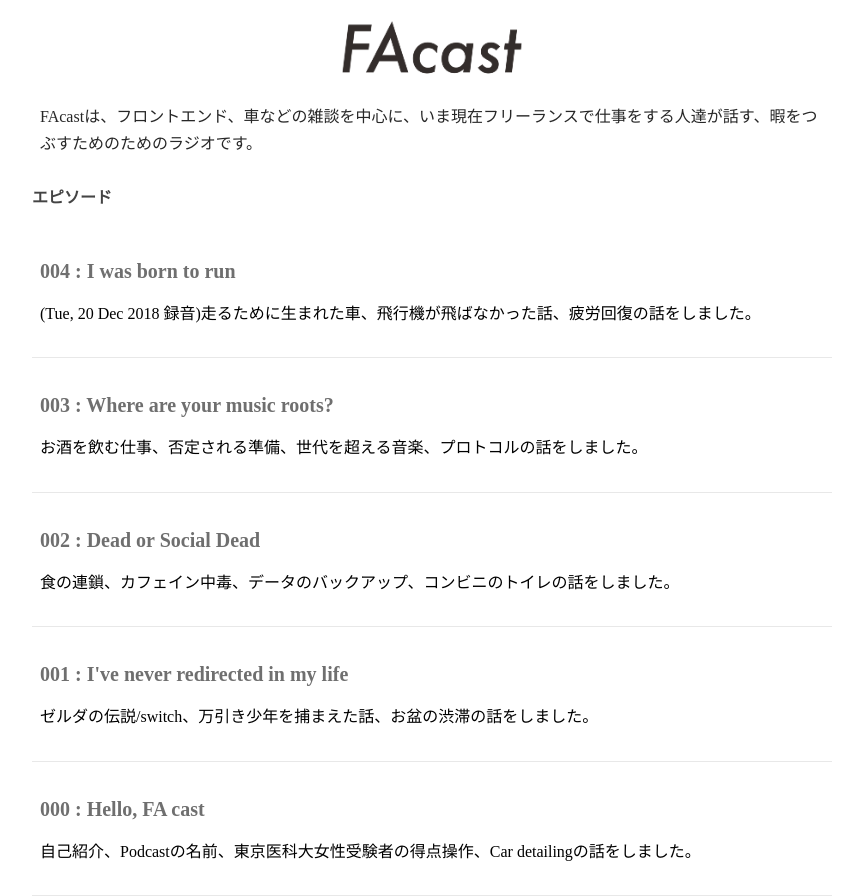
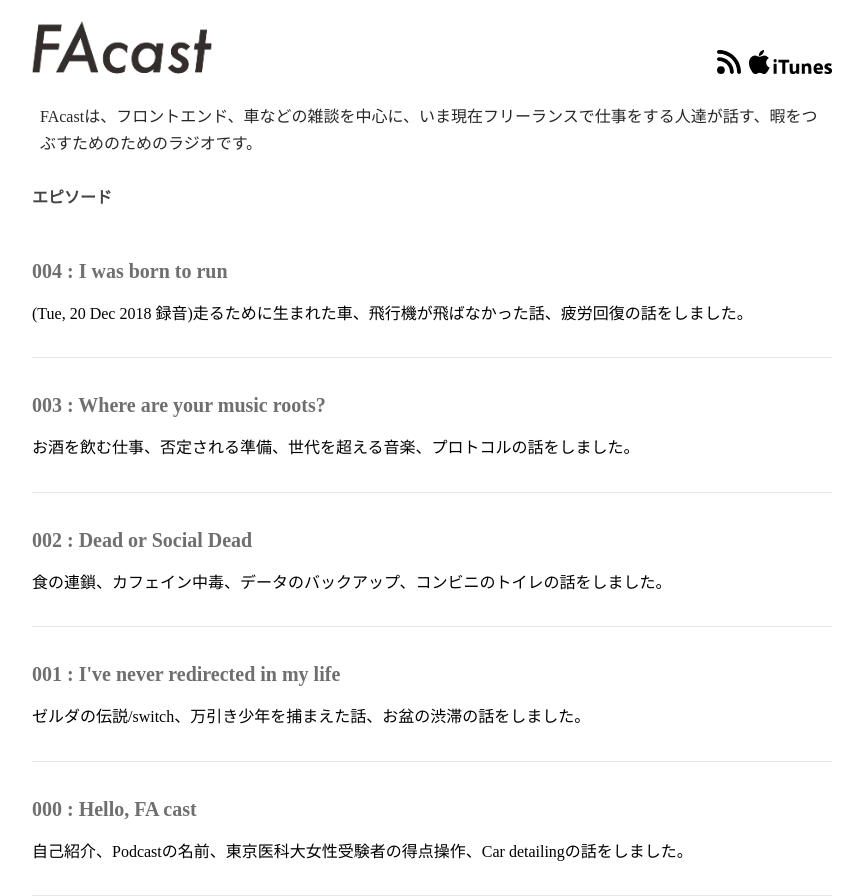
Before and after one commit to wilf312/facast2, a Next.js app: page / in a window 1280 px wide. Shown: the whole page, without its empty margins (208-1071 px from the left). Built offline with nearby package versions, Linux system fonts and the light colour scheme.

Commit message:
購読ボタン追加

```diff
--- a/components/atom/EpisodeItem.tsx
+++ b/components/atom/EpisodeItem.tsx
@@ -7,7 +7,7 @@ const Episode = styled.div`
   position: relative;
   a {
     display: block;
-    padding: 16px 8px;
+    padding: 16px 0;
     border-bottom: solid 1px #e8e8e8;
     color: black;
     text-decoration: none;
--- a/components/atom/Header.tsx
+++ b/components/atom/Header.tsx
@@ -6,20 +6,35 @@ import { Sp } from '../../domain'
 const config = require('../../public/config.yml')
 
 const Title = styled.h1`
-  text-align: center;
-  img {
-    width: 180px;
+  display: flex;
+  justify-content: space-between;
+  align-items: baseline;
+`;
 
-    ${Sp(`width: 120px;`)}
-  }
+const StyledLogo = styled.img`
+  width: 180px;
+  ${Sp(`width: 120px;`)}
 `;
+
+const StyledRss = styled.img`
+  width: auto;
+  height: 24px;
+`;
+const StylediTunes = styled(StyledRss)`
+  margin-left: 8px;
+`;
+
+
 export const Header = () => (
   <Title>
     <Link href="/" >
       <a>
-        <img src="/logo.svg" alt={config.name} />
+        <StyledLogo src="/logo.svg" alt={config.name} />
       </a>
     </Link>
-    {/* <button onClick={share}>Podcastへシェア</button> */}
+    <div>
+      <a href="/feed.xml" target="_blank" rel="noopener"><StyledRss src="/rss.svg" alt={'RSSを登録'} /></a>
+      <a href="https://itunes.apple.com/jp/podcast/facast/id1440324892?mt=2" target="_blank"><StylediTunes src="/apple-itunes.svg" alt={'iTunesで購読'} /></a>
+    </div>
   </Title>
 );
--- a/domain/index.ts
+++ b/domain/index.ts
@@ -40,8 +40,6 @@ export const Episode = {
 export const storage = {
   default: storageUrl,
   getStorageUrl: (number: string): string => {
-    // console.log(storageUrl)
-    // console.log(storageUrl.replace('fileNumber', number))
     return storageUrl.replace('fileNumber', number)
   }
 }
--- a/pages/[uid].tsx
+++ b/pages/[uid].tsx
@@ -35,10 +35,7 @@ const ShowNotes = styled.div`
 
 export default () => {
   const router = useRouter()
-  console.log(router.query.uid)
   const { uid } = router.query
-  console.log(uid)
-  console.log(typeof uid)
 
   const [article, setArticle] = useState<episodeListItem>({
     title: '',
@@ -58,8 +55,6 @@ export default () => {
 
   const url = storage.getStorageUrl(article.uid)
 
-  console.log(url)
-
   return <Wrap>
     <Header />
 
--- a/public/episode.yml
+++ b/public/episode.yml
@@ -5,7 +5,7 @@ episodeList:
     description: (Tue, 20 Dec 2018 録音)走るために生まれた車、飛行機が飛ばなかった話、疲労回復の話をしました。
     duration:  3737
     size:  "61721767"
-    pubDate: Wed, 05 Feb 2020 20:00:00 +0900
+    pubDate: Wed, 05 Feb 2020 00:00:00 +0900
     showNotes: |-
       1.走るために生まれた車
           芦ノ湖
```
Also changed, not shown: public/apple-itunes.svg (added), public/rss.svg (added).
